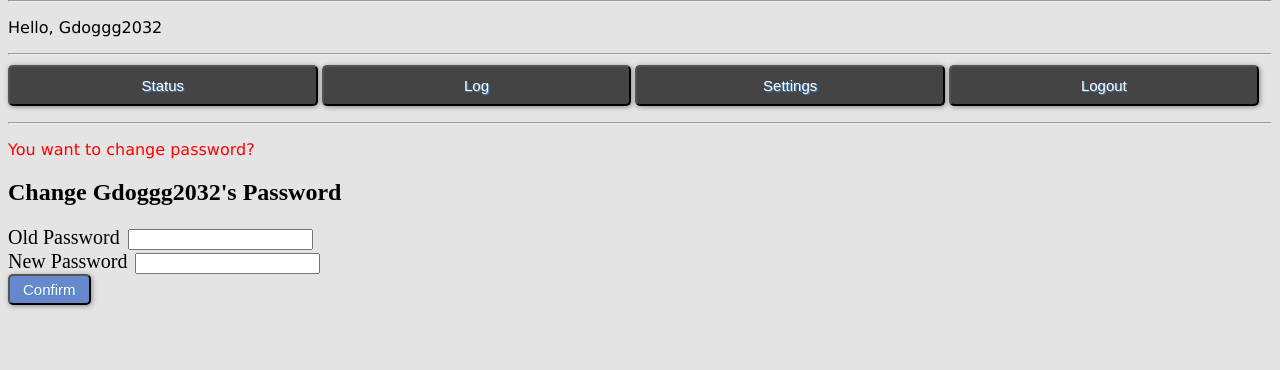
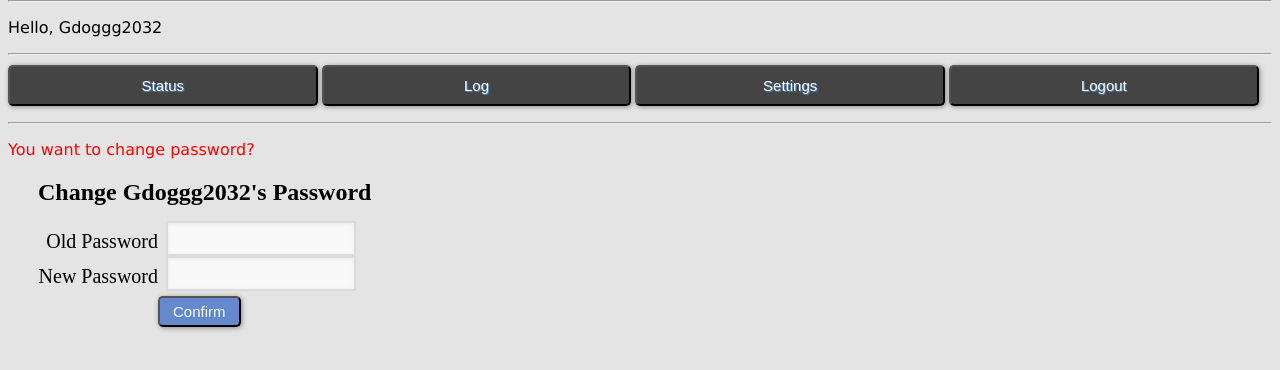
Before and after one commit to sycLin/CNLab-Final-Project, a PHP site: page /change_password.html in a window 1280 px wide. Shown: the part 110-480 px from the top of the page. Run offline with PHP 8.4, Linux system fonts and the light colour scheme.

Commit message:
changepassword styling

```diff
--- a/html_file/main.css
+++ b/html_file/main.css
@@ -212,9 +212,51 @@ tr:hover {
 /**** settings.html ****/
 
 
+/***********************/
 
 
 
 
 
-/***********************/
+/**** change_password.html ****/
+input[type='text'], input[type='password']{
+	border: 2px solid #DADADA;
+    color: #888;
+    height: 35px;
+    position: relative;
+    top: -5px;
+    filter:alpha(opacity=80);
+    -moz-opacity: 0.8;
+    -khtml-opacity: 0.8;
+    opacity: 0.8;
+    /*
+    margin-bottom: 16px;
+    margin-right: 6px;
+    margin-top: 2px;
+    */
+    outline: 0 none;
+    padding: 5px 1px 3px 5px;
+    width: 15%;
+    font: 12px Arial, sans-serif;
+    line-height:15px;
+    box-shadow: inset 0px 1px 4px #ECECEC;
+    -moz-box-shadow: inset 0px 1px 4px #ECECEC;
+    -webkit-box-shadow: inset 0px 1px 4px #ECECEC;
+}
+
+#chpw h2 {
+	margin-left: 30px;
+}
+
+#chpw label {
+	display: inline-block;
+	width: 150px;
+	text-align: right;
+}
+
+#chpw input[type='submit'] {
+	display: inline-block;
+	margin-left: 150px;
+}
+
+/*****************************/
```
